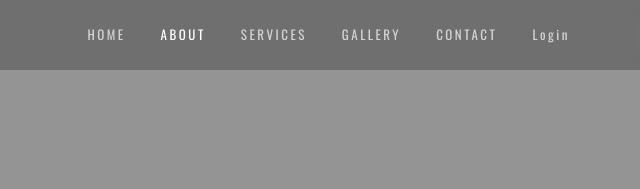
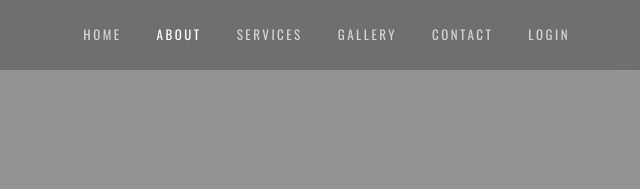
Before and after one commit to muhammadsangkarargian-art/Giyan-, a plain HTML site: page index.html in a window 1280 px wide. Shown: the top 189 px of the page, 640-1280 px from the left. Drawn offline with nearby package versions, Linux system fonts and the light colour scheme.

Commit message:
Update index.html

```diff
--- a/index.html
+++ b/index.html
@@ -35,7 +35,7 @@ https://templatemo.com/tm-612-parallax-starter
                 <li><a href="#services">SERVICES</a></li>
                 <li><a href="#gallery">GALLERY</a></li>
                 <li><a href="#contact">CONTACT</a></li>
-                <li><a href="login/index.html">Login</a></li>
+                <li><a href="login/index.html">LOGIN</a></li>
             </ul>
         </div>
     </nav>
```
